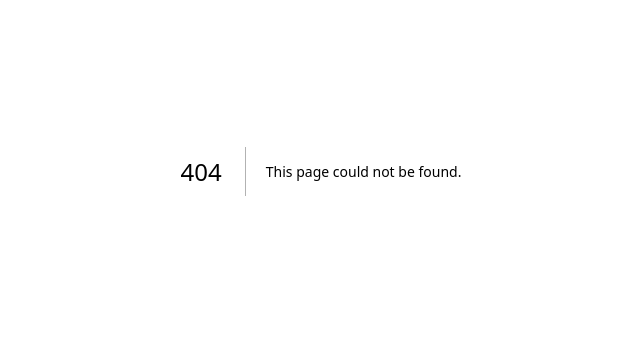
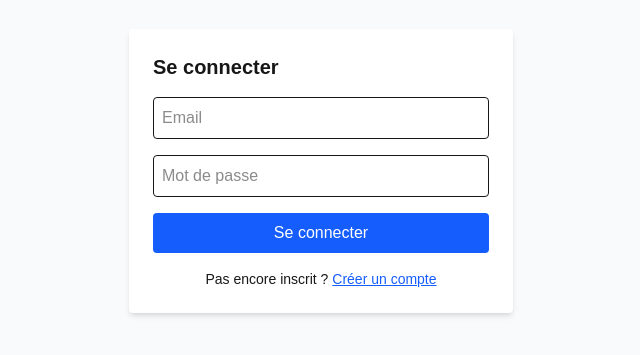
Before and after one commit to elo-lvrz/nextjs-boilerplate, a Next.js app: page /login in a window 1280 px wide. Before the commit this address had no page. Shown: the part 229-584 px from the top of the page, without its empty margins (319-959 px from the left). Built offline with nearby package versions, Linux system fonts and the light colour scheme; no server answers.

Commit message:
Create page.tsx

```diff
--- /dev/null
+++ b/src/app/login/page.tsx
@@ -0,0 +1,83 @@
+"use client";
+
+import { useState } from "react";
+import { useRouter } from "next/navigation";
+import { createSupabaseBrowser } from "@/lib/supabase-browser";
+
+export default function LoginPage() {
+  const supabase = createSupabaseBrowser();
+  const router = useRouter();
+
+  const [email, setEmail] = useState("");
+  const [password, setPassword] = useState("");
+  const [loading, setLoading] = useState(false);
+  const [errorMsg, setErrorMsg] = useState("");
+
+  const handleLogin = async (e: React.FormEvent) => {
+    e.preventDefault();
+
+    setLoading(true);
+    setErrorMsg("");
+
+    const { error } = await supbase.auth.signInWithPassword({
+      email,
+      password,
+    });
+
+    if (error) {
+      setErrorMsg(error.message);
+      setLoading(false);
+      return;
+    }
+
+    router.push("/dashboard");
+  };
+
+  return (
+    <div className="flex items-center justify-center min-h-screen bg-gray-50 p-4">
+      <form
+        onSubmit={handleLogin}
+        className="bg-white p-6 rounded shadow-md w-full max-w-sm space-y-4"
+      >
+        <h1 className="text-xl font-semibold">Se connecter</h1>
+
+        {errorMsg && (
+          <p className="text-red-600 text-sm">{errorMsg}</p>
+        )}
+
+        <input
+          type="email"
+          placeholder="Email"
+          className="w-full p-2 border rounded"
+          value={email}
+          onChange={(e) => setEmail(e.target.value)}
+          required
+        />
+
+        <input
+          type="password"
+          placeholder="Mot de passe"
+          className="w-full p-2 border rounded"
+          value={password}
+          onChange={(e) => setPassword(e.target.value)}
+          required
+        />
+
+        <button
+          type="submit"
+          disabled={loading}
+          className="w-full bg-blue-600 text-white py-2 rounded hover:bg-blue-700"
+        >
+          {loading ? "Connexion..." : "Se connecter"}
+        </button>
+
+        <p className="text-sm text-center">
+          Pas encore inscrit ?{" "}
+          <a href="/signup" className="text-blue-600 underline">
+            Créer un compte
+          </a>
+        </p>
+      </form>
+    </div>
+  );
+}
```
